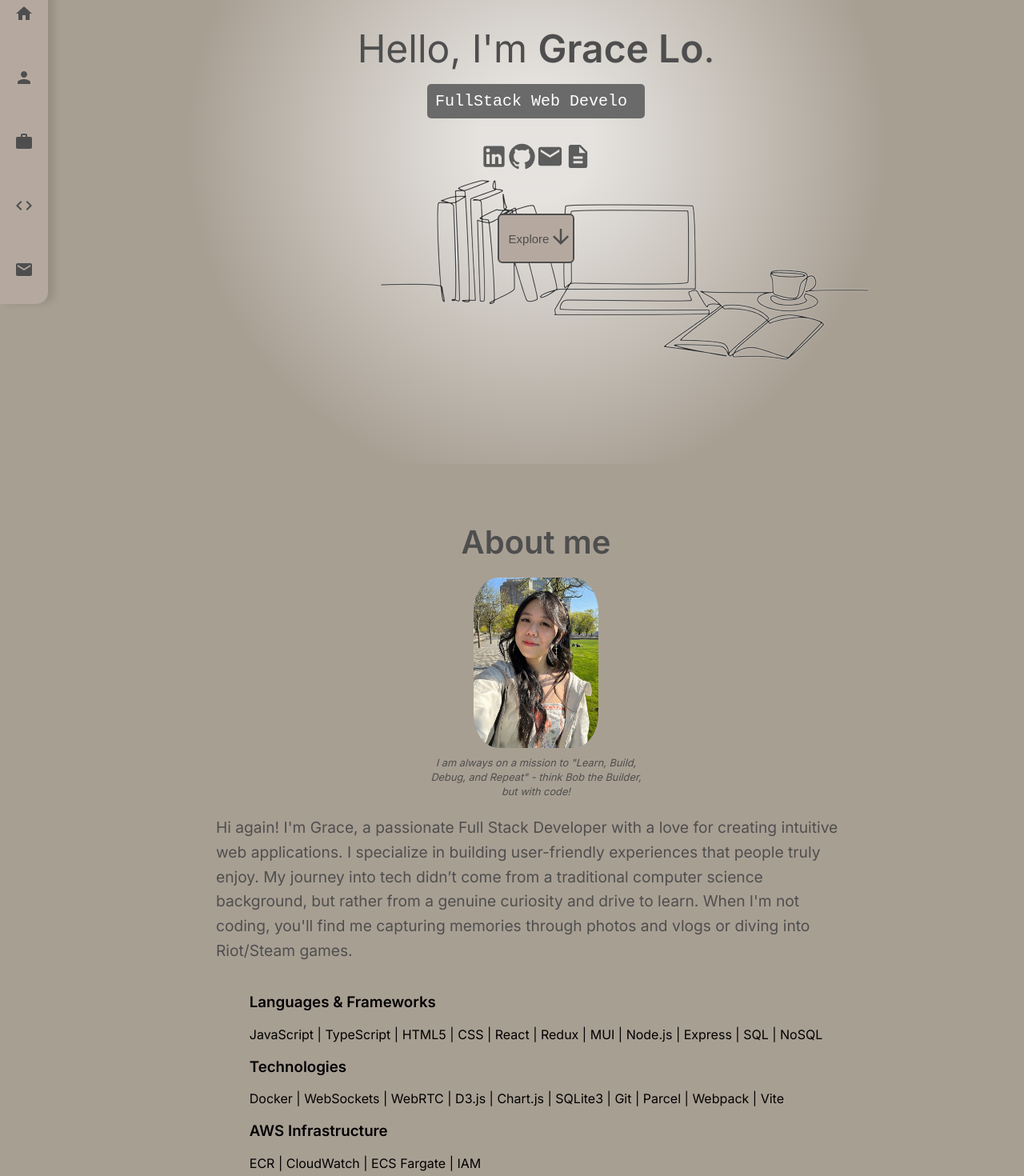
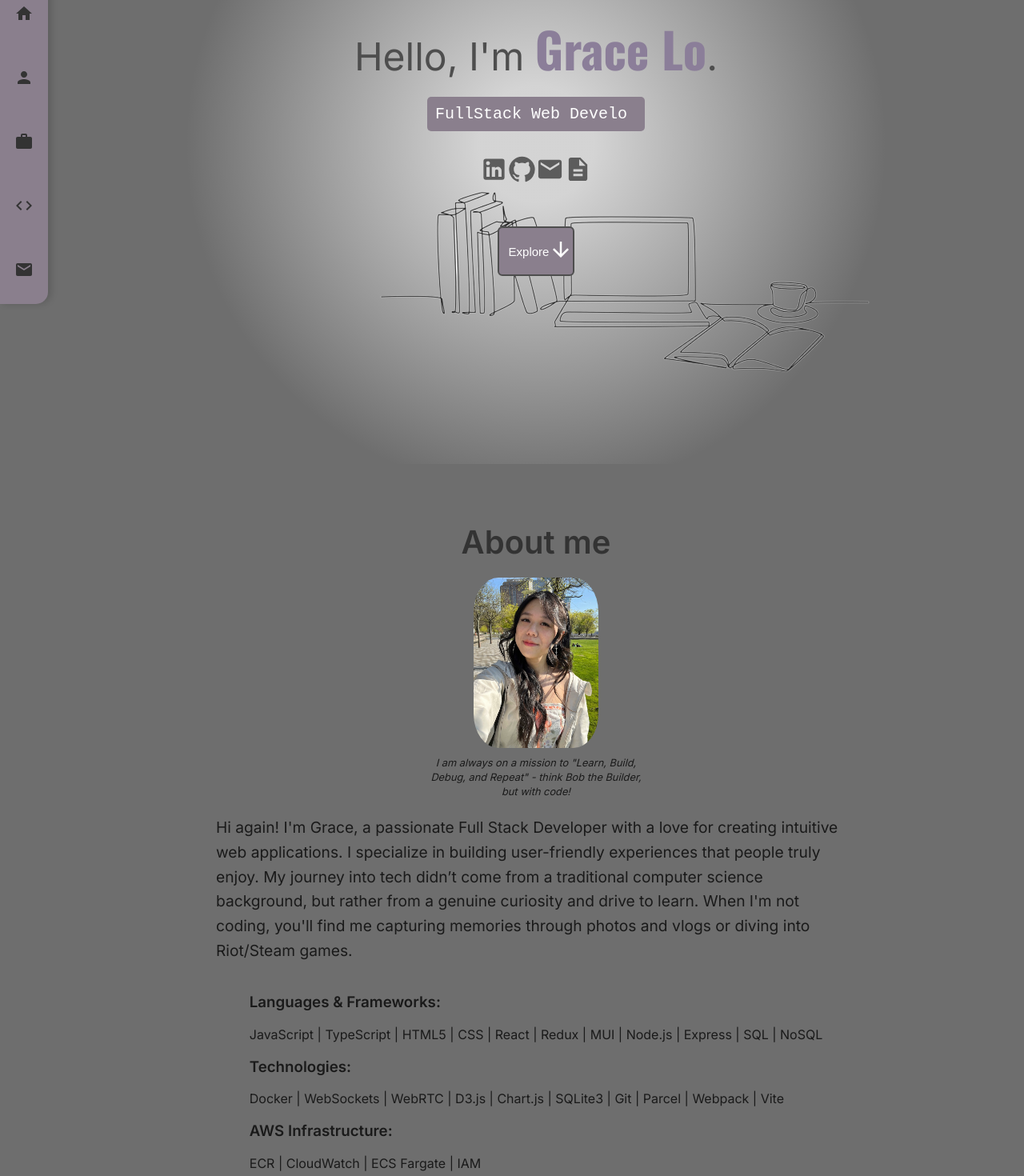
Before and after one commit to gracelo0717/gracelo0717.github.io, a React app: page / in a window 1280 px wide. Shown: the part 220-1690 px from the top of the page at 80% size. Built offline with nearby package versions, Linux system fonts and the light colour scheme.

Commit message:
update UI styling

```diff
--- a/index.html
+++ b/index.html
@@ -13,6 +13,14 @@
       href="https://fonts.googleapis.com/css2?family=Jost:wght@400;500;600&display=swap"
       rel="stylesheet"
     />
+    <link
+      href="https://fonts.googleapis.com/css2?family=Oswald:wght@700&display=swap"
+      rel="stylesheet"
+    />
+    <link
+      href="https://fonts.googleapis.com/css2?family=Bebas+Neue&display=swap"
+      rel="stylesheet"
+    />
   </head>
   <body>
     <div id="root"></div>
--- a/src/components/About.tsx
+++ b/src/components/About.tsx
@@ -27,7 +27,7 @@ const About = () => {
 
         <div className='tech-sections'>
           <div className='lang-framework'>
-            <h3>Languages & Frameworks</h3>
+            <h3>Languages & Frameworks:</h3>
             <span className='tech'>JavaScript</span>
             <span className='separator'> | </span>
             <span className='tech'>TypeScript</span>
@@ -52,7 +52,7 @@ const About = () => {
           </div>
 
           <div className='technologies'>
-            <h3>Technologies</h3>
+            <h3>Technologies:</h3>
             <span className='tech'>Docker</span>
             <span className='separator'> | </span>
             <span className='tech'>WebSockets</span>
@@ -75,7 +75,7 @@ const About = () => {
           </div>
 
           <div className='aws-infrastructure'>
-            <h3>AWS Infrastructure</h3>
+            <h3>AWS Infrastructure:</h3>
             <span className='tech'>ECR</span>
             <span className='separator'> | </span>
             <span className='tech'>CloudWatch</span>
--- a/src/components/App.tsx
+++ b/src/components/App.tsx
@@ -41,7 +41,7 @@ const App = () => {
                   <button className='explore-section'>
                     <span
                       style={{
-                        color: '#4e4e4e',
+                        color: 'white',
                         display: 'block',
                         fontSize: '15px',
                       }}
@@ -52,7 +52,7 @@ const App = () => {
                       <ArrowDownwardIcon
                         sx={{
                           fontSize: '30px',
-                          color: '#4e4e4e',
+                          color: 'white',
                         }}
                       />
                     </div>
--- a/src/styles.css
+++ b/src/styles.css
@@ -7,7 +7,7 @@ body {
   padding: 0;
   height: 100%;
   font-family: 'Inter', sans-serif;
-  background-color: #a89f93;
+  background-color: #6e6e6e;
   display: flex;
   flex-direction: column;
 }
@@ -21,7 +21,7 @@ body {
   overflow-y: auto;
   scroll-snap-type: y mandatory;
   margin-left: 60px;
-  background: url('assets/computer.png') no-repeat 415px 320px,
+  background: url('assets/computer.png') no-repeat 415px 335px,
     radial-gradient(
       circle,
       rgba(255, 255, 255, 0.7) 10%,
@@ -51,6 +51,13 @@ body {
   margin-left: 0;
 }
 
+.landing-header b {
+  color: #8b7e99;
+  font-family: 'Oswald', sans-serif;
+  font-weight: bold;
+  font-size: 3.8rem;
+}
+
 .profile-pic {
   width: 30%;
   height: 30%;
@@ -69,7 +76,7 @@ body {
   font-family: 'Courier New', monospace;
   font-size: 20px;
   color: #ffffff;
-  background-color: #6a6a6a;
+  background-color: #8a7f8d;
   padding: 10px;
   border-radius: 5px;
   display: inline-block;
@@ -98,6 +105,7 @@ body {
 
 .socials {
   margin-top: 15px;
+  margin-bottom: 15px;
 }
 
 .explore-section {
@@ -106,8 +114,8 @@ body {
   justify-content: center;
   align-items: center;
   align-content: center;
-  margin-top: 50px;
-  background-color: #b5a99f;
+  margin-top: 20px;
+  background-color: #8a7f8d;
   color: white;
   border: #4e4e4e 2px solid;
   padding-right: 0;
@@ -116,6 +124,7 @@ body {
 .explore-section:hover {
   cursor: pointer;
   transform: scale(1.1);
+  background-color: #7d6e7e;
 }
 
 .navbar {
@@ -128,12 +137,12 @@ body {
   left: 0;
   width: 60px;
   height: 50vh;
-  background-color: #b5a99f;
+  background-color: #8a7f8d;
   transform: translateY(-50%);
   padding: 0;
   z-index: 10;
   gap: 10px;
-  box-shadow: 8px 0 8px rgba(0, 0, 0, 0.1);
+  box-shadow: 4px 0 8px rgba(0, 0, 0, 0.15);
   transition: all 0.3s ease;
   border-top-right-radius: 15px;
   border-bottom-right-radius: 15px;
@@ -152,7 +161,7 @@ body {
 }
 
 .navbar-item:hover {
-  background-color: #6a6a6a;
+  background-color: #685b69;
   border-radius: 5px;
 }
 
@@ -164,10 +173,12 @@ body {
   transform: translateY(-50%);
   margin-left: 10px;
   font-size: 1rem;
-  color: #4e4e4e;
+  color: #1a1a1a;
   white-space: nowrap;
   opacity: 0;
   transition: opacity 0.3s ease;
+  font-family: 'Bebas Neue', sans-serif;
+  text-transform: uppercase;
 }
 
 .navbar-item:hover .navbar-label {
@@ -176,7 +187,7 @@ body {
 }
 
 .navbar-link {
-  color: #4e4e4e;
+  color: #333333;
   text-decoration: none;
   font-size: 1.5rem;
   padding: 10px;
@@ -184,7 +195,7 @@ body {
 }
 
 .navbar-item:hover .navbar-link {
-  color: #fff;
+  color: white;
 }
 
 .navbar-link:hover {
@@ -209,7 +220,7 @@ body {
 
 h2 {
   font-size: 2.5rem;
-  color: #4e4e4e;
+  color: #333333;
   margin-bottom: 20px;
   font-weight: 600;
 }
@@ -242,7 +253,7 @@ h2 {
 
 .profile-caption p {
   font-size: 0.8rem;
-  color: #4e4e4e;
+  color: #1a1a1a;
   font-style: italic;
   margin: 0;
   line-height: 1.4;
@@ -252,11 +263,15 @@ h2 {
 
 p {
   font-size: 1.2rem;
-  color: #4e4e4e;
+  color: #1a1a1a;
   max-width: 800px;
   line-height: 1.6;
   padding: 0 20px;
   margin-top: 20px;
+}
+
+.tech-sections {
+  color: #1a1a1a;
 }
 
 /* Contact */
@@ -275,6 +290,7 @@ p {
 label {
   font-size: 1rem;
   margin-bottom: 5px;
+  color: #1a1a1a;
 }
 
 input,
@@ -300,7 +316,7 @@ button {
 }
 
 button:hover {
-  background-color: #45a049;
+  background-color: #8b7e99;
 }
 
 /* Projects */
@@ -366,7 +382,7 @@ button:hover {
   font-size: 0.9rem;
   cursor: pointer;
   font-weight: 200;
-  color: #333;
+  color: #1a1a1a;
   border-radius: 5px 5px 0 0;
   transition: all 0.3s ease;
 }
@@ -376,7 +392,7 @@ button:hover {
 }
 
 .tab.active {
-  background-color: #4e4e4e;
+  background-color: #7d6e7e;
   color: white;
 }
 
@@ -386,7 +402,7 @@ button:hover {
   margin-bottom: 5px;
   margin-left: 5px;
   font-size: 18px;
-  color: #333;
+  color: #1a1a1a;
   cursor: pointer;
   border-radius: 5px;
   display: flex;
@@ -423,21 +439,18 @@ button:hover {
   margin-bottom: 20px;
 }
 
-.project-details h3 {
-  font-size: 2rem;
-  margin-bottom: 10px;
-  margin-top: 10px;
-}
-
-.project-details p {
+.tab-content p {
+  color: #1a1a1a;
   font-family: 'Jost', serif;
   font-size: 1.2rem;
-  color: #333;
   line-height: 1.5;
   width: 85%;
   max-width: 1000px;
 }
 
-.project-details strong {
-  font-weight: bold;
+.tab-content h3 {
+  color: #333333;
+  font-size: 2rem;
+  margin-bottom: 10px;
+  margin-top: 10px;
 }
```
Also changed, not shown: 1 other file (tests, documents, lock files or other folders).
